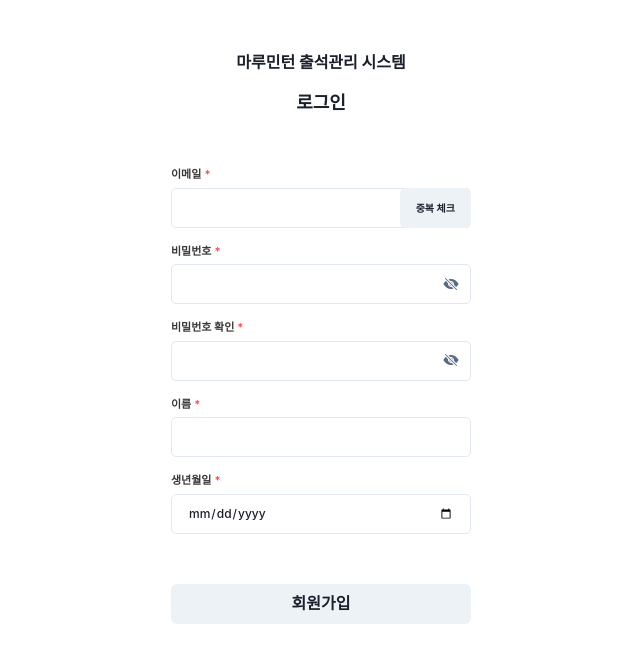
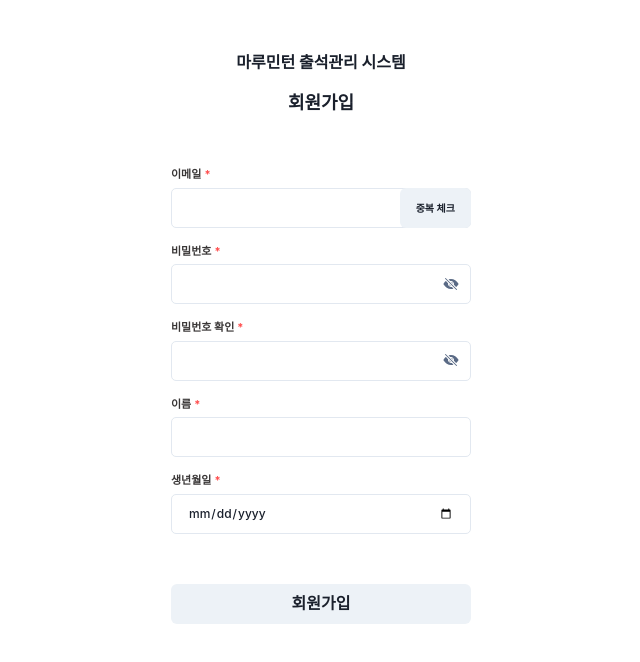
Before and after one commit to CHOIYEJUN/maruminton-attendance, a React (Vite) app: page /create-account in a window 1280 px wide. Shown: the top 662 px of the page, without its empty margins (319-959 px from the left). Built offline with nearby package versions, Linux system fonts and the light colour scheme; no server answers.

Commit message:
fix: 로그인 회원가입 문구 수정
#main

```diff
--- a/src/pages/Auth/CreateAccount/index.tsx
+++ b/src/pages/Auth/CreateAccount/index.tsx
@@ -42,7 +42,7 @@ const CreateAccount = () => {
           마루민턴 출석관리 시스템
         </Text>
         <Text textAlign={'center'} fontSize={'lg'} fontWeight={'bold'}>
-          로그인
+          회원가입
         </Text>
       </BasicFlex>
 
--- a/src/pages/Auth/Login/index.tsx
+++ b/src/pages/Auth/Login/index.tsx
@@ -43,7 +43,7 @@ const Login = () => {
           마루민턴 출석관리 시스템
         </Text>
         <Text textAlign={'center'} fontSize={'lg'} fontWeight={'bold'}>
-          회원가입
+          로그인
         </Text>
       </BasicFlex>
 
```
